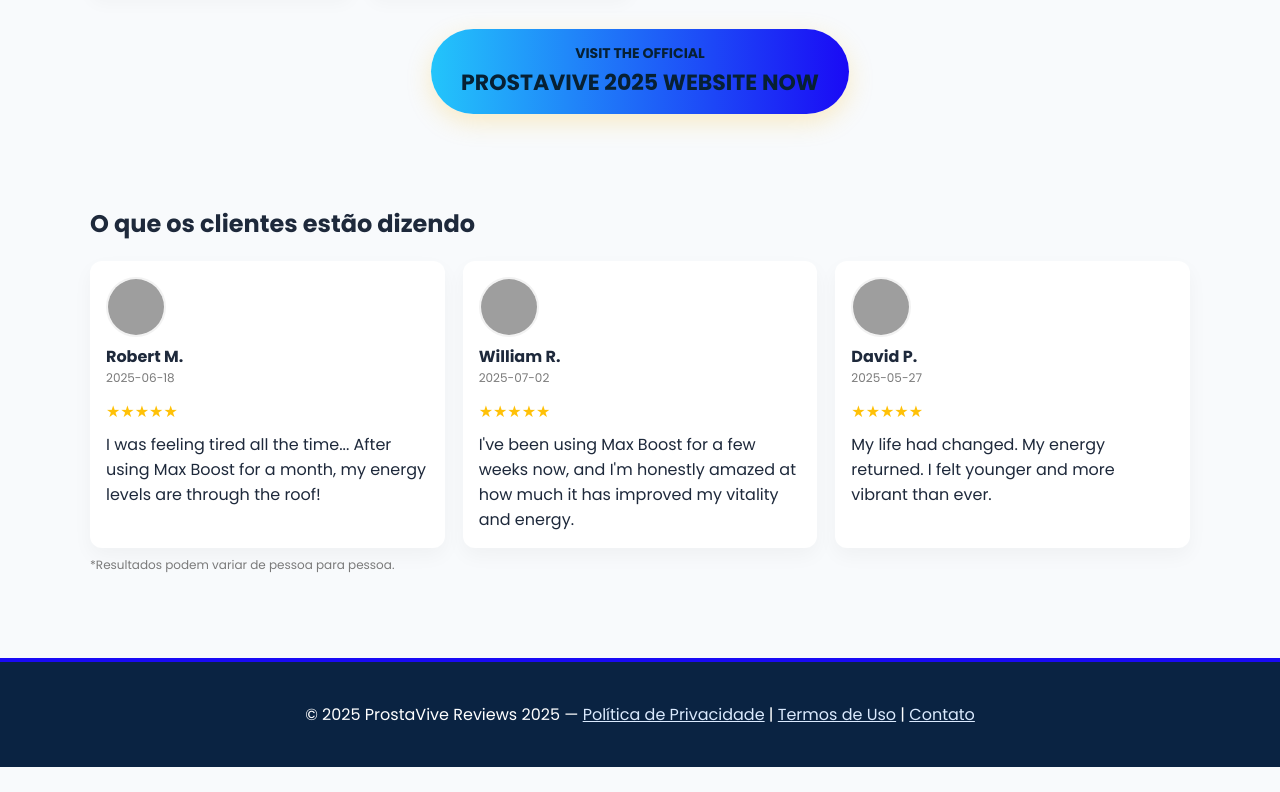
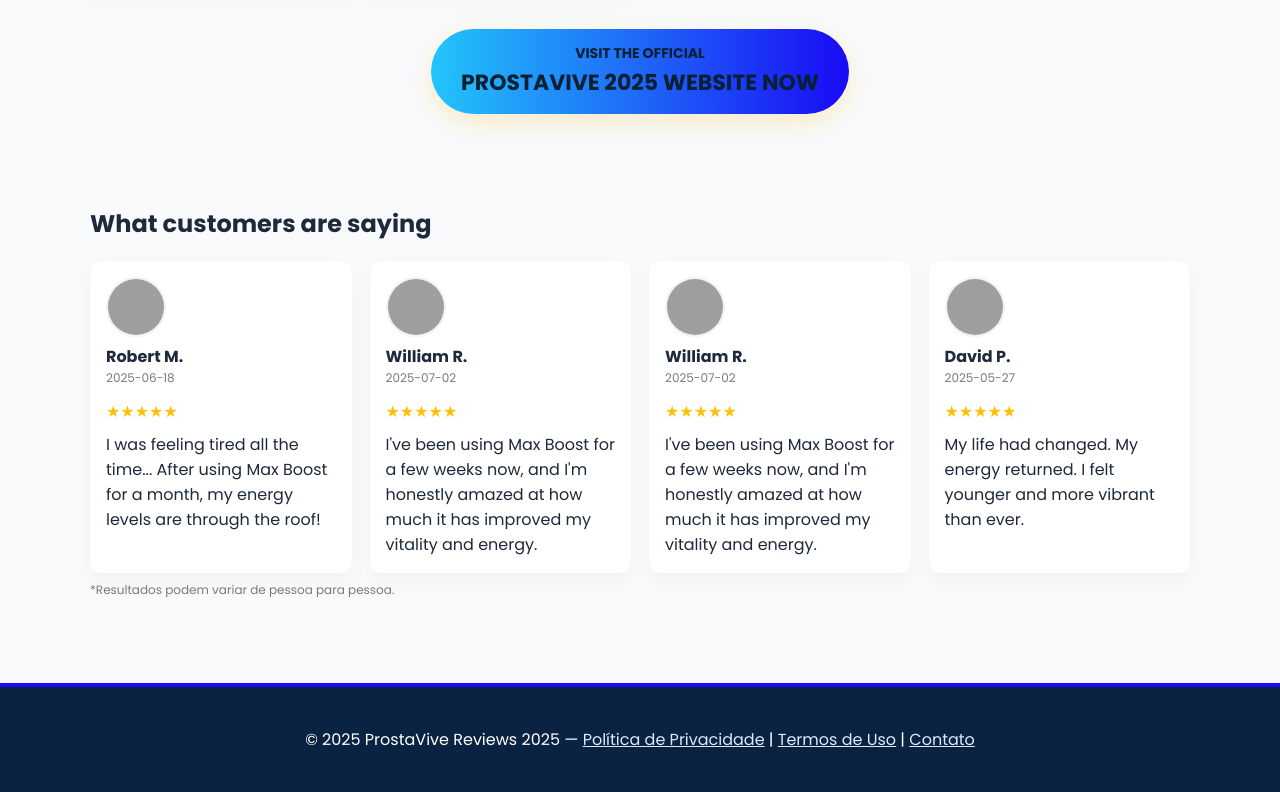
Before and after one commit to dominio3003-source/officialstore.two, a plain HTML site: page index.html in a window 1280 px wide. Shown: the part 3452-4244 px from the top of the page. Before the commit the page ends 4219 px from the top, so only its background shows below. Drawn offline with Linux system fonts and the light colour scheme; grey boxes are pictures that could not be loaded.

Commit message:
Update index.html

```diff
--- a/index.html
+++ b/index.html
@@ -132,7 +132,7 @@
     </div>
 
     <section class="testimonials">
-      <h2>O que os clientes estão dizendo</h2>
+      <h2>What customers are saying</h2>
       <div class="reviews-grid"><article class="review-card">
           <div class="meta">
             <img src="https://i.pravatar.cc/150?img=12" class="avatar" onerror="this.src='https://i.pravatar.cc/150?img=1'">
@@ -144,6 +144,16 @@
           <div style="margin-top:12px"><span style="color:#ffc107;font-size:16px">★★★★★</span><div style="margin-top:8px">I was feeling tired all the time... After using Max Boost for a month, my energy levels are through the roof!</div></div>
         </article>
 <article class="review-card">
+          <div class="meta">
+            <img src="https://i.pravatar.cc/150?img=15" class="avatar" onerror="this.src='https://i.pravatar.cc/150?img=1'">
+            <div>
+              <div style="font-weight:700">William R.</div>
+              <div style="font-size:12px;color:#7a7a7a">2025-07-02</div>
+            </div>
+          </div>
+          <div style="margin-top:12px"><span style="color:#ffc107;font-size:16px">★★★★★</span><div style="margin-top:8px">I&#39;ve been using Max Boost for a few weeks now, and I&#39;m honestly amazed at how much it has improved my vitality and energy.</div></div>
+        </article>
+        <article class="review-card">
           <div class="meta">
             <img src="https://i.pravatar.cc/150?img=15" class="avatar" onerror="this.src='https://i.pravatar.cc/150?img=1'">
             <div>
```
